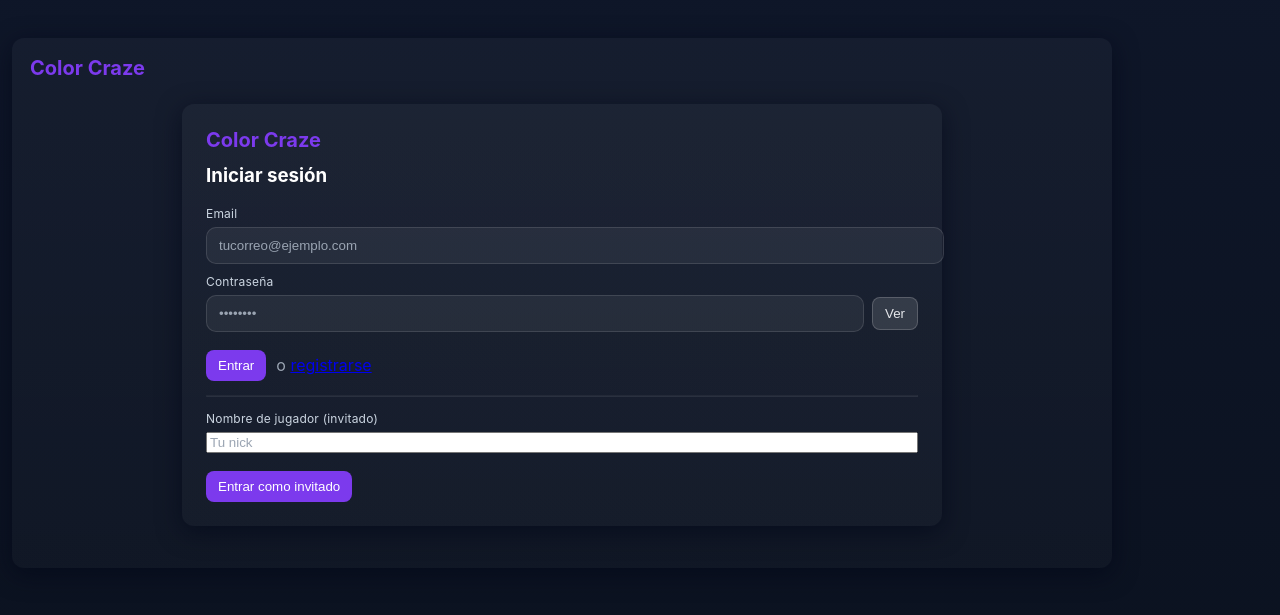
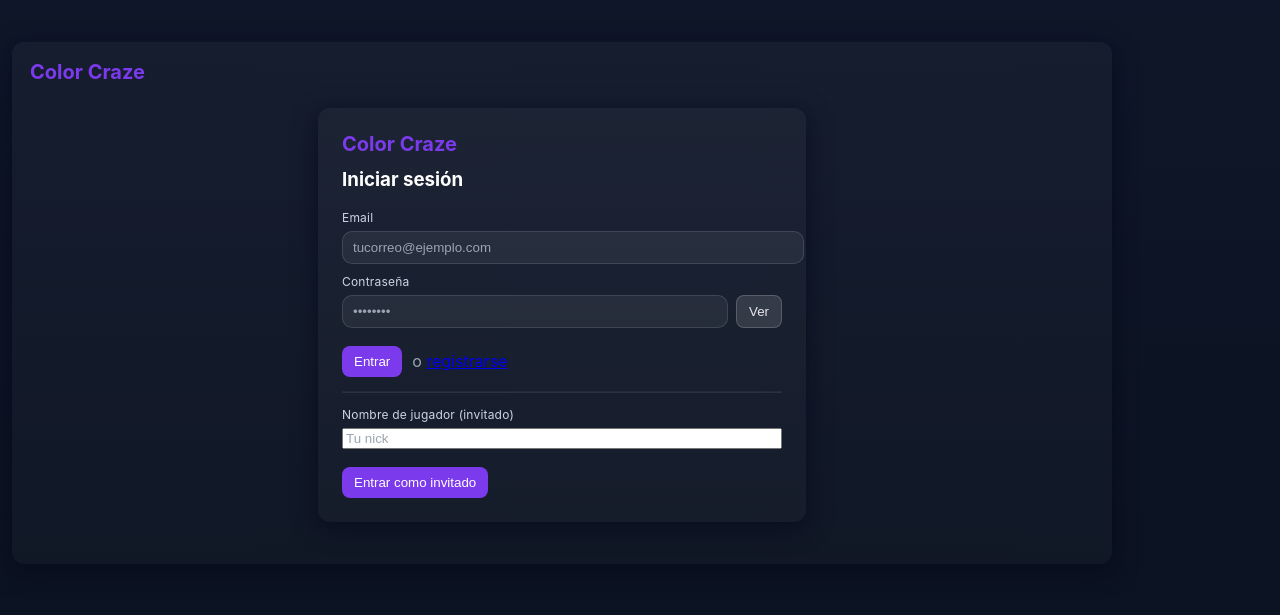
Before and after one commit to AllanContreras/Color-Craze, a React (Vite) app in the folder frontend/: page / in a window 1280 px wide. Shown: the part 121-736 px from the top of the page. Built offline with nearby package versions, Linux system fonts and the light colour scheme.

Commit message:
UI: copy code button in WAITING on Game screen; Login form narrower and compact inputs

```diff
--- a/frontend/src/pages/Game.jsx
+++ b/frontend/src/pages/Game.jsx
@@ -42,6 +42,7 @@ export default function Game(){
   const inputRef = useRef({left:false,right:false,jump:false})
   const [arenaTheme, setArenaTheme] = useState(null) // 'metal' | 'cyber' | 'moon' (null => assign randomly on start)
   const [coverageByColor, setCoverageByColor] = useState({}) // color name -> percentage (0-100)
+  const [copiedRoom, setCopiedRoom] = useState(false)
   // Cyberpunk visuals state
   const platformPatternRef = useRef(null) // CanvasPattern cache for platform texture
   const lastPaintRef = useRef({})         // Per-platform snapshot of previous paint colors
@@ -843,7 +844,17 @@ export default function Game(){
   return (
     <>
     <div className="game-page">
-      <h3>Game {code}</h3>
+      <h3 style={{display:'flex', alignItems:'center', gap:8}}>
+        Game {code}
+        {!canMove && (
+          <button
+            type="button"
+            className="btn-secondary"
+            onClick={async ()=>{ try { await navigator.clipboard.writeText(code); setCopiedRoom(true); setTimeout(()=>setCopiedRoom(false), 1200); } catch {} }}
+            style={{padding:'4px 8px', fontSize:12}}
+          >{copiedRoom ? 'Copiado' : 'Copiar'}</button>
+        )}
+      </h3>
       <div className="game-layout">
         <main className="board-wrap" style={{position:'relative'}}>
           {arenaMode ? (
--- a/frontend/src/pages/Login.jsx
+++ b/frontend/src/pages/Login.jsx
@@ -36,7 +36,7 @@ export default function Login(){
 
   return (
     <div className="page-section">
-      <div className="card card-lg">
+      <div className="card card-lg form-narrow compact-inputs">
         <header style={{marginBottom:12}}>
           <h2 style={{margin:0}}>Color Craze</h2>
         </header>
--- a/frontend/src/styles.css
+++ b/frontend/src/styles.css
@@ -23,6 +23,15 @@ body {
 .container{ width:100%; max-width:1100px }
 .card{ background: linear-gradient(180deg, rgba(255,255,255,0.03), rgba(255,255,255,0.02)); padding: var(--card-pad); border-radius:12px; box-shadow: 0 6px 24px rgba(2,6,23,0.6); }
 .card-lg{ padding: 24px }
+
+/* Narrow/compact form variations for login */
+.form-narrow{ max-width: 440px; margin: 0 auto }
+.compact-inputs input[type="text"],
+.compact-inputs input[type="password"],
+.compact-inputs input[type="email"],
+.compact-inputs input[type="number"]{
+	padding: 8px 10px;
+}
 
 /* Modern forms */
 .page-section{ width:100%; max-width: 760px; margin: 24px auto; padding: 0 12px }
```
